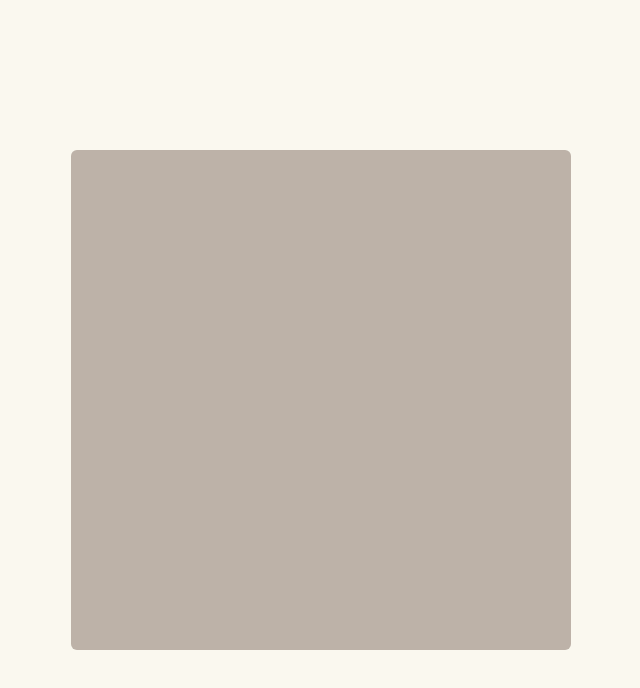
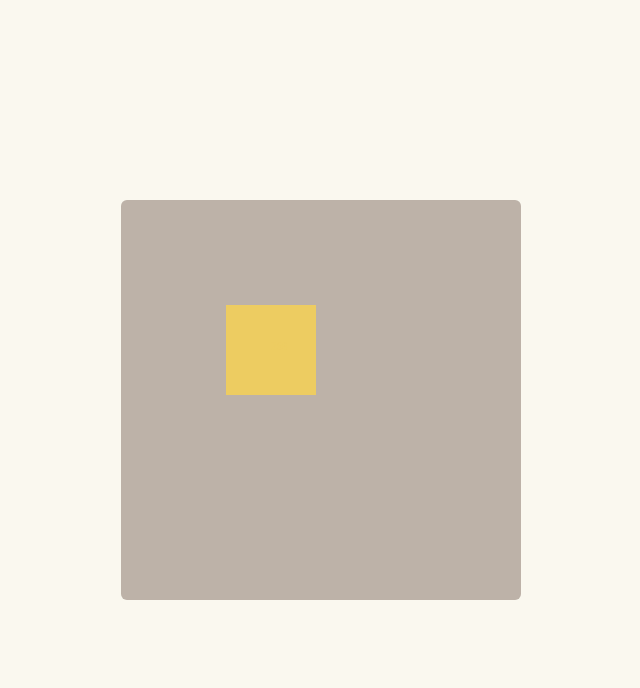
Before and after one commit to tapie-classroom/js-basic-fngk0921, a plain HTML site: page index.html in a window 1280 px wide. Shown: the whole page, without its empty margins (319-959 px from the left). Drawn offline with Linux system fonts and the light colour scheme.

Commit message:
refactor: update HTML structure and add main.js for game logic

```diff
--- a/index.html
+++ b/index.html
@@ -3,11 +3,13 @@
 <head>
     <meta charset="UTF-8">
     <meta name="viewport" content="width=device-width, initial-scale=1.0">
-        <title>2048 Game!!!!</title>
+    <title>Document</title>
     <link rel="stylesheet" href="./static/css/main.css">
 </head>
 <body>
-        <canvas id="gameCanvas" width="500" height="500"></canvas>
+
+    <canvas id="gameCanvas" width="400" height="400"></canvas>
     <script src="./static/js/main.js"></script>
+
 </body>
 </html>
--- a/static/js/main.js
+++ b/static/js/main.js
@@ -0,0 +1,55 @@
+const arrySzie = 4;
+const tileSize = 100;
+const canvas = document.getElementById('gameCanvas');
+const ctx = canvas.getContext('2d');
+let tiles = [];
+
+function getColor(value) {
+  switch (value) {
+    case 2: return "#eee4da";
+    case 4: return "#ede0c8";
+    case 8: return "#f2b179";
+    case 16: return "#f59563";
+    case 32: return "#f67c5f";
+    case 64: return "#f65e3b";
+    case 128: return "#edcf72";
+    case 256: return "#edcc61";
+    case 512: return "#edc850";
+    case 1024: return "#edc53f";
+    case 2048: return "#edc22e";
+    default: return "#3c3a32";
+  }
+}
+
+class Tile {
+  constructor(value, x, y) {
+    // x, y는 x,y 좌표
+    // 최대값은 3, 3 -> 4x4기에 좌표는 0~3까지
+    this.value = value;
+    this.x = x;
+    this.px = x;
+    this.y = y;
+    this.py = y;
+    this.merged = false;
+    this.active = true;
+  }
+  draw() {
+    const dx = this.px * tileSize // 0~3으로 왔기에 크기에 맞춰 좌표 계산
+    const dy = this.py * tileSize
+    ctx.fillStyle = getColor(this.value);
+    ctx.fillRect(dx + 5, dy + 5, tileSize - 10, tileSize - 10); // 붙으면 안이쁘니깐 마진 10px
+    ctx.fillText(`${this.value}`, dx + tileSize/2, dy + tileSize/2); // 텍스트 배치
+
+    ctx.font = "bold 36px Arial";
+    ctx.textAlign = "center"; // 텍스트 중앙 정렬
+    ctx.textBaseline = "middle";
+
+  }
+  update() {
+    this.px += (this.x - this.px) * 0.3;
+    this.py += (this.y - this.py) * 0.3;
+  }
+}
+
+const t = new Tile(256, 1, 1);
+t.draw();
```
Lines whose indentation alone changed are shown as unchanged.
